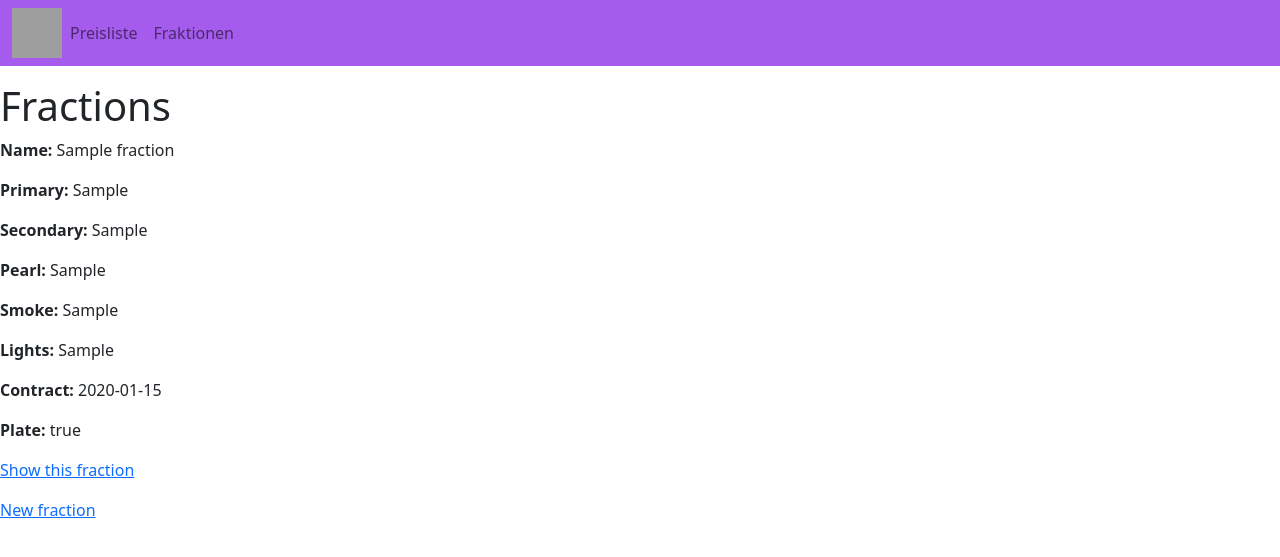
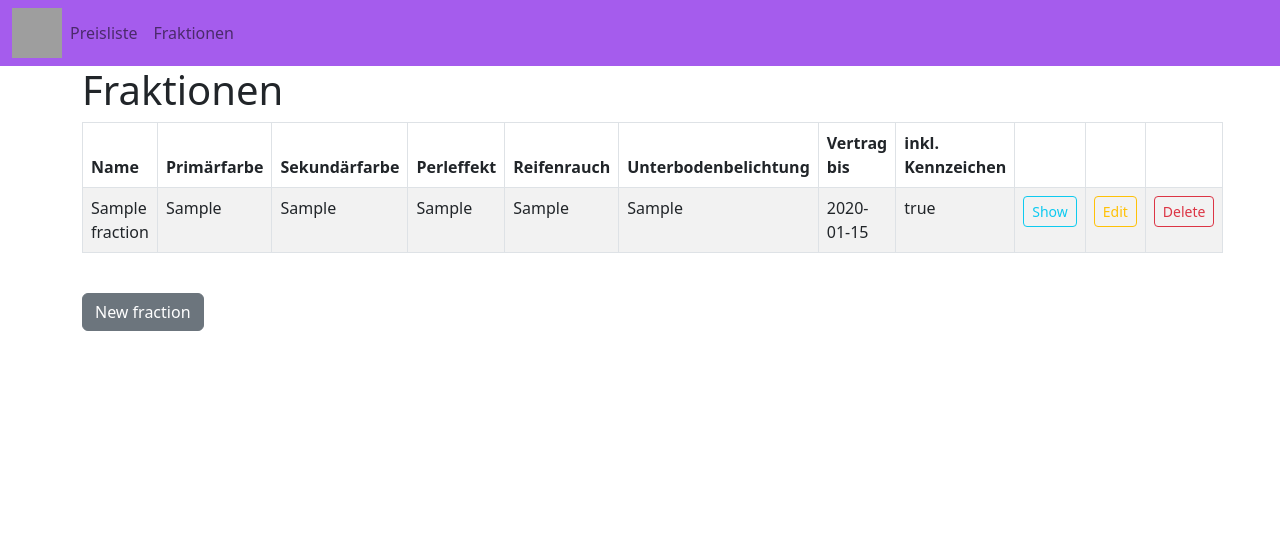
Before and after one commit to Lucyfaria/blog, a Rails app: page /fractions in a window 1280 px wide. Shown: the top 557 px of the page. Run offline with Rails 7, Linux system fonts and the light colour scheme; tables that the repository leaves empty hold one stand-in row (values such as "Sample post"); grey boxes are pictures that could not be loaded.

Commit message:
form, edit, index and show bootstraped

```diff
--- a/app/views/fractions/_fraction.html.erb
+++ b/app/views/fractions/_fraction.html.erb
@@ -1,10 +1,11 @@
 <div id="<%= dom_id fraction %>">
-  <p>
-    <strong>Name:</strong>
-    <%= fraction.name %>
-  </p>
 
-  <p>
+<div class="card" style="width: 18rem;">
+  <div class="card-body">
+    <h5 class="card-title"><%= fraction.name %></h5>
+    <h6 class="card-subtitle mb-2 text-muted">Vertrag bis: <%= fraction.contract %></h6>
+
+     <p>
     <strong>Primary:</strong>
     <%= fraction.primary %>
   </p>
@@ -38,5 +39,12 @@
     <strong>Plate:</strong>
     <%= fraction.plate %>
   </p>
+    <%# <a href="#" class="card-link">Card link</a>
+    <a href="#" class="card-link">Another link</a> %>
+  </div>
 
 </div>
+  <br/>
+
+
+</div>
--- a/app/views/fractions/edit.html.erb
+++ b/app/views/fractions/edit.html.erb
@@ -5,6 +5,6 @@
 <br>
 
 <div>
-  <%= link_to "Show this fraction", @fraction %> |
-  <%= link_to "Back to fractions", fractions_path %>
+  <%= link_to "Show this fraction", @fraction, class:"btn btn-outline-info btn-sm" %>
+  <%= link_to "Back to fractions", fractions_path, class:"btn btn-outline-secondary btn-sm" %>
 </div>
--- a/app/views/fractions/index.html.erb
+++ b/app/views/fractions/index.html.erb
@@ -1,14 +1,46 @@
-<p style="color: green"><%= notice %></p>
 
-<h1>Fractions</h1>
+<h1>Fraktionen</h1>
 
-<div id="fractions">
-  <% @fractions.each do |fraction| %>
-    <%= render fraction %>
-    <p>
-      <%= link_to "Show this fraction", fraction %>
-    </p>
-  <% end %>
-</div>
+<table class="table table-striped table-bordered table-hover">
+    <thead>
+      <tr>
+        <th scope="col">Name</th>
+        <th scope="col">Primärfarbe</th>
+        <th scope="col">Sekundärfarbe</th>
+        <th scope="col">Perleffekt</th>
+        <th scope="col">Reifenrauch</th>
+        <th scope="col">Unterbodenbelichtung</th>
+        <th scope="col">Vertrag bis</th>
+        <th scope="col">inkl. Kennzeichen</th>
+        <th> </th>
+        <th> </th>
+        <th> </th>
+      <tr>
+    </thead>
+  <tbody>
+    <tbody>
+      <% @fractions.each do |fraction| %>
 
-<%= link_to "New fraction", new_fraction_path %>
+        <tr>
+
+          <td><%= fraction.name %></td>
+          <td><%= fraction.primary %></td>
+          <td><%= fraction.secondary %></td>
+          <td><%= fraction.pearl %></td>
+          <td><%= fraction.smoke %></td>
+          <td><%= fraction.lights %></td>
+          <td><%= fraction.contract %></td>
+          <td><%= fraction.plate %></td>
+          <td><%= link_to 'Show', fraction, class: "btn btn-outline-info btn-sm" %></td>
+          <td><%= link_to 'Edit', edit_fraction_path(fraction), class: "btn btn-outline-warning btn-sm" %></td>
+          <td><%= link_to 'Delete', fraction, method: :delete, data: { confirm: 'Are you sure?' }, class: "btn btn-outline-danger btn-sm" %></td>
+
+        </tr>
+       <% end %>
+
+    </tbody>
+  </table>
+
+  <br/>
+
+  <%= link_to 'New fraction', new_fraction_path, class:"btn btn-secondary" %>
--- a/app/views/home/_header.html.erb
+++ b/app/views/home/_header.html.erb
@@ -7,7 +7,7 @@
         <%= link_to 'Preisliste', root_path, class:"nav-link"%>
         </li>
         <li class="nav-item">
-          <%= link_to 'Fraktionen', home_frak_path, class:"nav-link"%>
+          <%= link_to 'Fraktionen', fractions_path, class:"nav-link"%>
         </li>
       </ul>
     </div>
--- a/app/views/home/frak.html.erb
+++ /dev/null
@@ -1 +0,0 @@
-Fraktionen
--- a/app/views/layouts/application.html.erb
+++ b/app/views/layouts/application.html.erb
@@ -11,8 +11,11 @@
   </head>
 
   <body>
+
     <%= render 'home/header' %>
+    <div class="container">
     <%= yield %>
+    </div>
     <script src="https://cdn.jsdelivr.net/npm/bootstrap@5.2.0-beta1/dist/js/bootstrap.bundle.min.js" integrity="sha384-pprn3073KE6tl6bjs2QrFaJGz5/SUsLqktiwsUTF55Jfv3qYSDhgCecCxMW52nD2" crossorigin="anonymous"></script>
   </body>
 </html>
--- a/config/routes.rb
+++ b/config/routes.rb
@@ -1,6 +1,6 @@
 Rails.application.routes.draw do
   resources :fractions
-  get 'home/frak'
+  # get 'fractions'
   root 'home#index'
   # Define your application routes per the DSL in https://guides.rubyonrails.org/routing.html
 
```
Also changed, not shown: app/views/fractions/_form.html.erb (+20 -20 lines), app/views/fractions/show.html.erb (+4 -4 lines).
